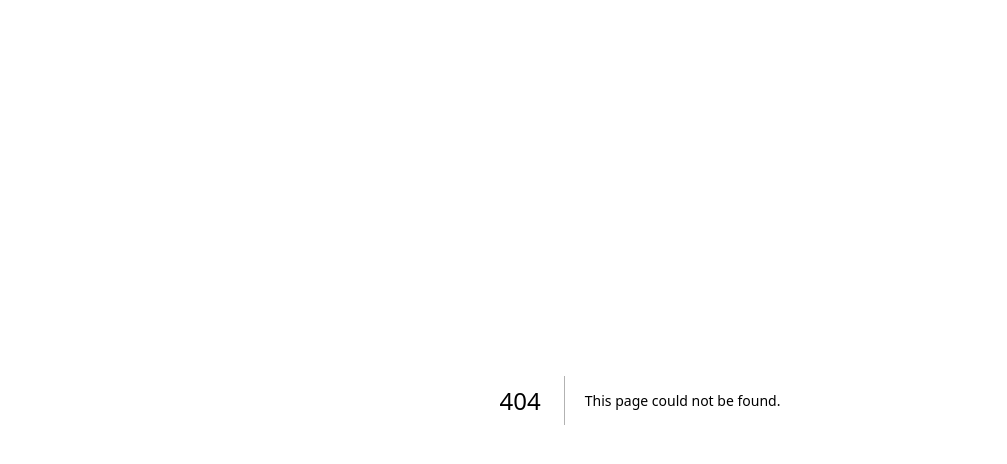
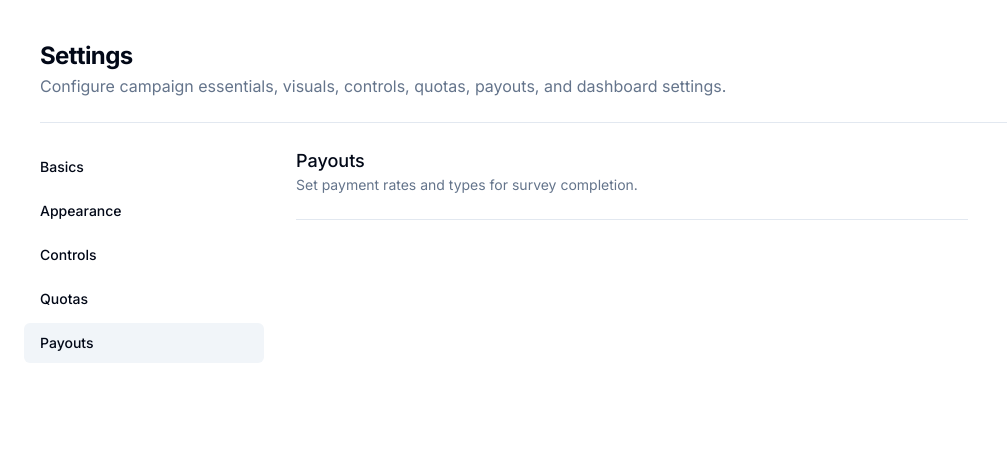
Before and after one commit to potouridisio/campaigns-app, a Next.js app: page /1/settings/payouts in a window 1280 px wide. Before the commit this address had no page. Shown: the top 464 px of the page, without its empty margins (0-1007 px from the left). Built offline with nearby package versions, Linux system fonts and the light colour scheme.

Commit message:
feat: init SettingsPayoutsPage

```diff
--- a/app/[id]/settings/layout.tsx
+++ b/app/[id]/settings/layout.tsx
@@ -26,6 +26,10 @@ export default function SettingsLayout({
       title: 'Quotas',
       href: `/${params.id}/settings/quotas`,
     },
+    {
+      title: 'Payouts',
+      href: `/${params.id}/settings/payouts`,
+    },
   ]
 
   return (
--- /dev/null
+++ b/app/[id]/settings/payouts/page.tsx
@@ -0,0 +1,15 @@
+import { Separator } from '@/components/ui/separator'
+
+export default function SettingsPayoutsPage() {
+  return (
+    <div className="space-y-6">
+      <div>
+        <h3 className="text-lg font-medium">Payouts</h3>
+        <p className="text-sm text-muted-foreground">
+          Set payment rates and types for survey completion.
+        </p>
+      </div>
+      <Separator />
+    </div>
+  )
+}
```
